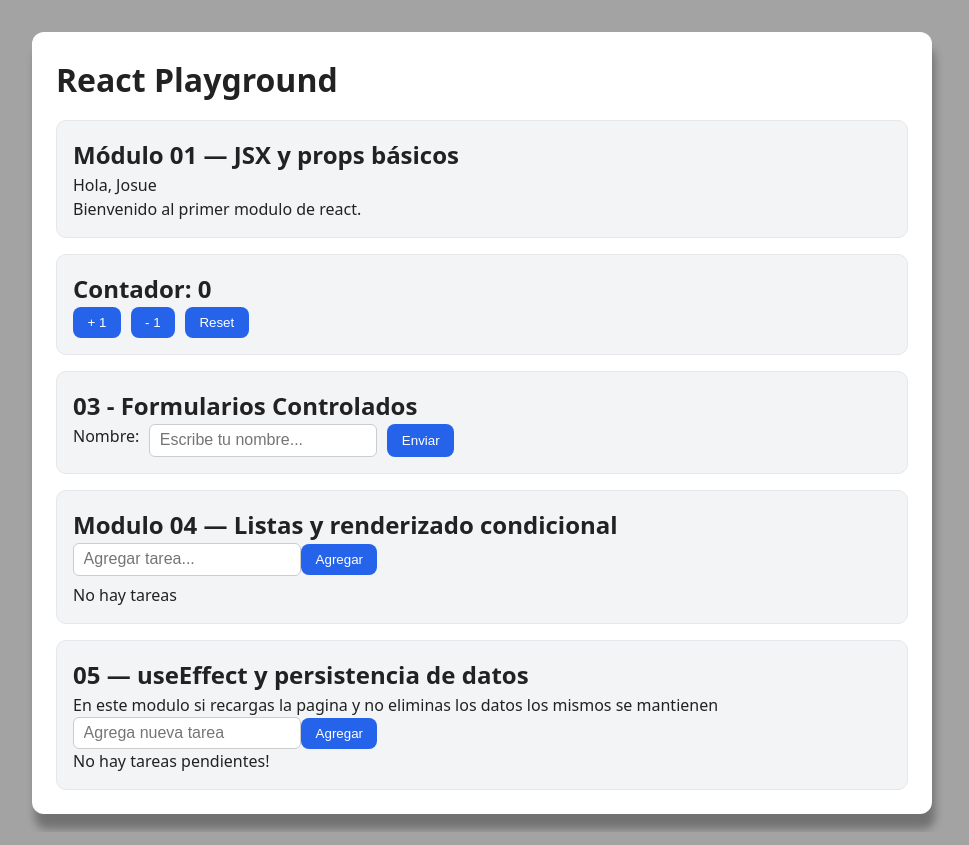
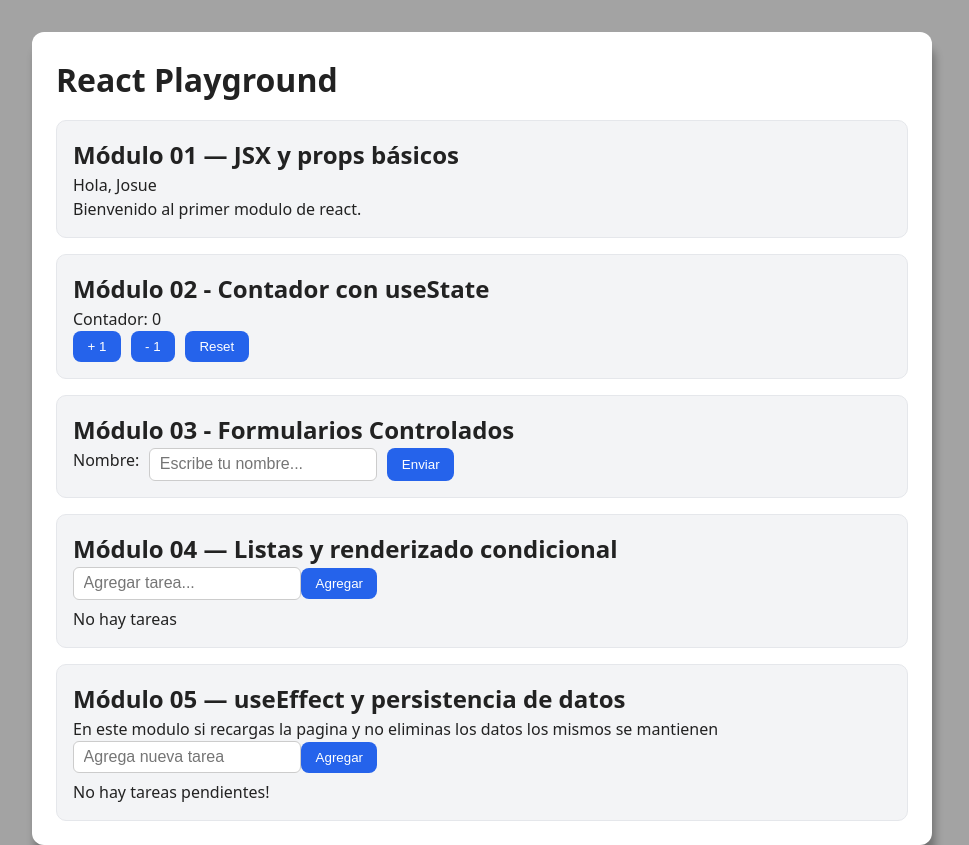
Before and after one commit to josueviturro/PracticasReact, a React (Vite) app: page / in a window 1280 px wide. Shown: the whole page, without its empty margins (158-1127 px from the left). Built offline with nearby package versions, Linux system fonts and the light colour scheme.

Commit message:
Se actualizo el titulo del modulo

```diff
--- a/src/modules/Contador.jsx
+++ b/src/modules/Contador.jsx
@@ -9,7 +9,8 @@ const Contador = () => {
     return(
         <section>
             <div>
-                <h2>Contador: {count}</h2>
+                <h2>Módulo 02 - Contador con useState</h2>
+                <p>Contador: {count}</p>
                 <div style={{display: "flex",gap: "10px"}}>
                     <button onClick={incrementar}> + 1</button>
                     <button onClick={decrementar}> - 1</button>
--- a/src/modules/Formulario.jsx
+++ b/src/modules/Formulario.jsx
@@ -18,7 +18,7 @@ const Formulario = () => {
         <section>
             <div>
 
-                <h2>03 - Formularios Controlados</h2>
+                <h2>Módulo 03 - Formularios Controlados</h2>
                 <form onSubmit={handleSubmit} style={{display: "flex", gap: "10px"}}>
                     <label>Nombre:</label>
                     <input type="text" value={nombre} onChange={handleChange} placeholder="Escribe tu nombre..." />
--- a/src/modules/Tareas.jsx
+++ b/src/modules/Tareas.jsx
@@ -32,7 +32,7 @@ const Tareas = () => {
 
     return(
     <section>
-        <h2>Modulo 04 — Listas y renderizado condicional</h2>
+        <h2>Módulo 04 — Listas y renderizado condicional</h2>
             <form onSubmit={agregarTarea}>
                 <input type="text" placeholder="Agregar tarea..." onChange={nuevaTarea} value={nueva}/>
                 <button type="submit">Agregar</button>
--- a/src/modules/TareasGuardadas.jsx
+++ b/src/modules/TareasGuardadas.jsx
@@ -10,7 +10,7 @@ const TareasGuardadas = () => {
             return guardadas ? JSON.parse(guardadas) : [];
         }catch {
             console.log("no hay tareas guardadas, se asigna un array vacio");
-            return [];        }
+            return [];}
     });
 
 
@@ -45,12 +45,12 @@ const TareasGuardadas = () => {
 
         return(
         <section>
-            <h2>05 — useEffect y persistencia de datos</h2>
+            <h2>Módulo 05 — useEffect y persistencia de datos</h2>
             <p>En este modulo si recargas la pagina y no eliminas los datos los mismos se mantienen</p>
             <form onSubmit={agregarTarea}>
                 <input type="text" placeholder="Agrega nueva tarea" value={nuevaTarea} onChange={nuevosDatos}/>
                 <button type="submit">Agregar</button>
-                {tareas.length === 0 ? (<p>No hay tareas pendientes!</p>): tareas.map(t => {return(<li key={t.id}>{t.texto} <span style={{cursor: "pointer"}} onClick={() => eliminarTarea(t.id)}>❌</span></li>)})}
+                {tareas.length === 0 ? (<p style={{marginTop: "7px"}}>No hay tareas pendientes!</p>): tareas.map(t => {return(<li key={t.id} style={{listStyle: "none", marginTop: "7px"}}>{t.texto} <span style={{cursor: "pointer"}} onClick={() => eliminarTarea(t.id)}>❌</span></li>)})}
             </form>
         </section>
         )
```
